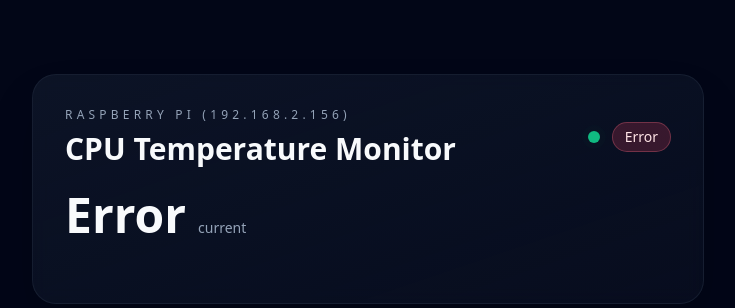
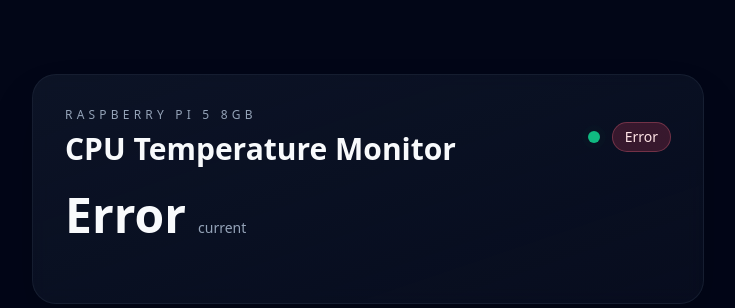
Before and after one commit to carterrows/rpi-temp, a FastAPI app: page / in a window 1280 px wide. Shown: the part 211-519 px from the top of the page, without its empty margins (272-1007 px from the left). Run offline with FastAPI, Linux system fonts and the light colour scheme; some libraries are stand-ins or nearby versions.

Commit message:
edited header again

```diff
--- a/templates/index.html
+++ b/templates/index.html
@@ -11,7 +11,7 @@
     <div class="bg-gradient-to-br from-slate-900/80 via-slate-900/60 to-slate-900/40 border border-slate-800/60 rounded-3xl shadow-2xl p-8 backdrop-blur">
       <div class="flex items-center justify-between gap-4 mb-6">
         <div>
-          <p class="text-xs uppercase tracking-[0.35em] text-slate-400">Raspberry Pi (192.168.2.156)</p>
+          <p class="text-xs uppercase tracking-[0.35em] text-slate-400">Raspberry Pi 5 8GB</p>
           <h1 class="text-3xl font-semibold text-slate-50 mt-2">CPU Temperature Monitor</h1>
         </div>
         <div class="flex items-center gap-3">
```
